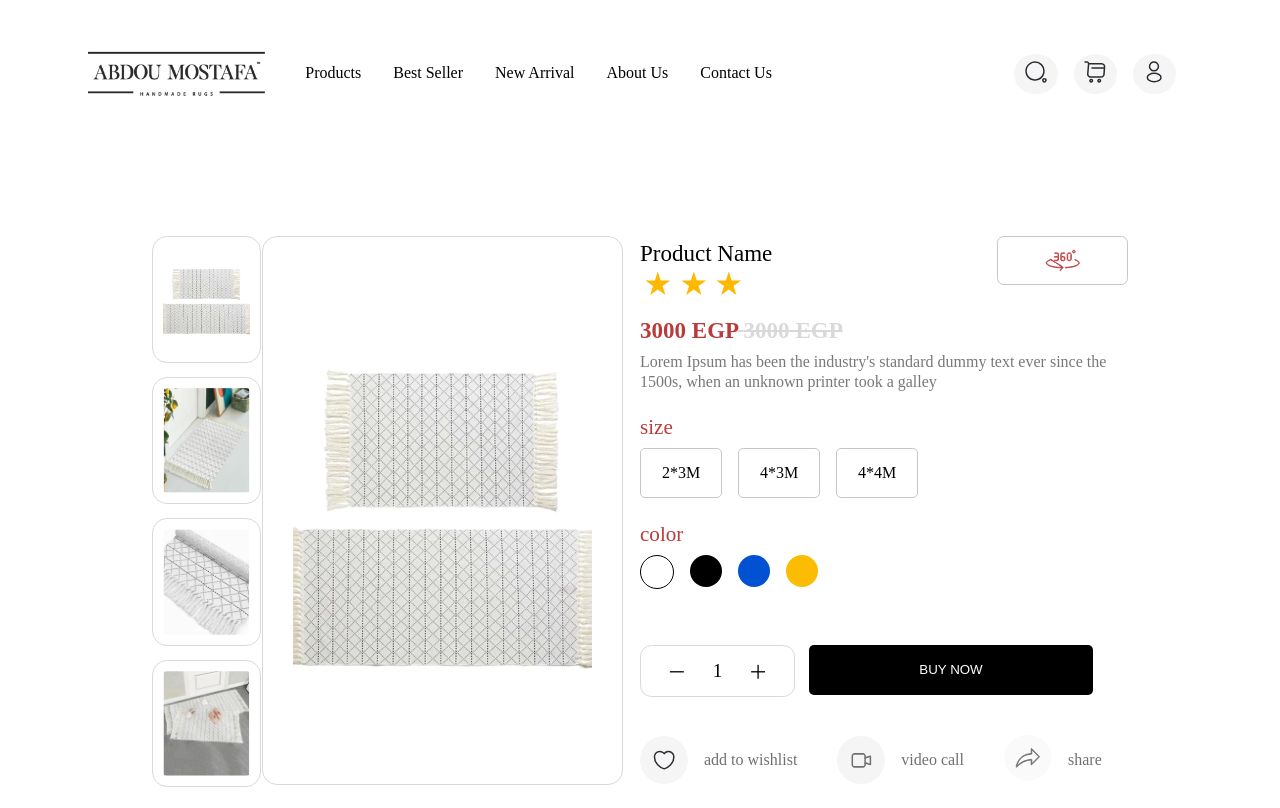
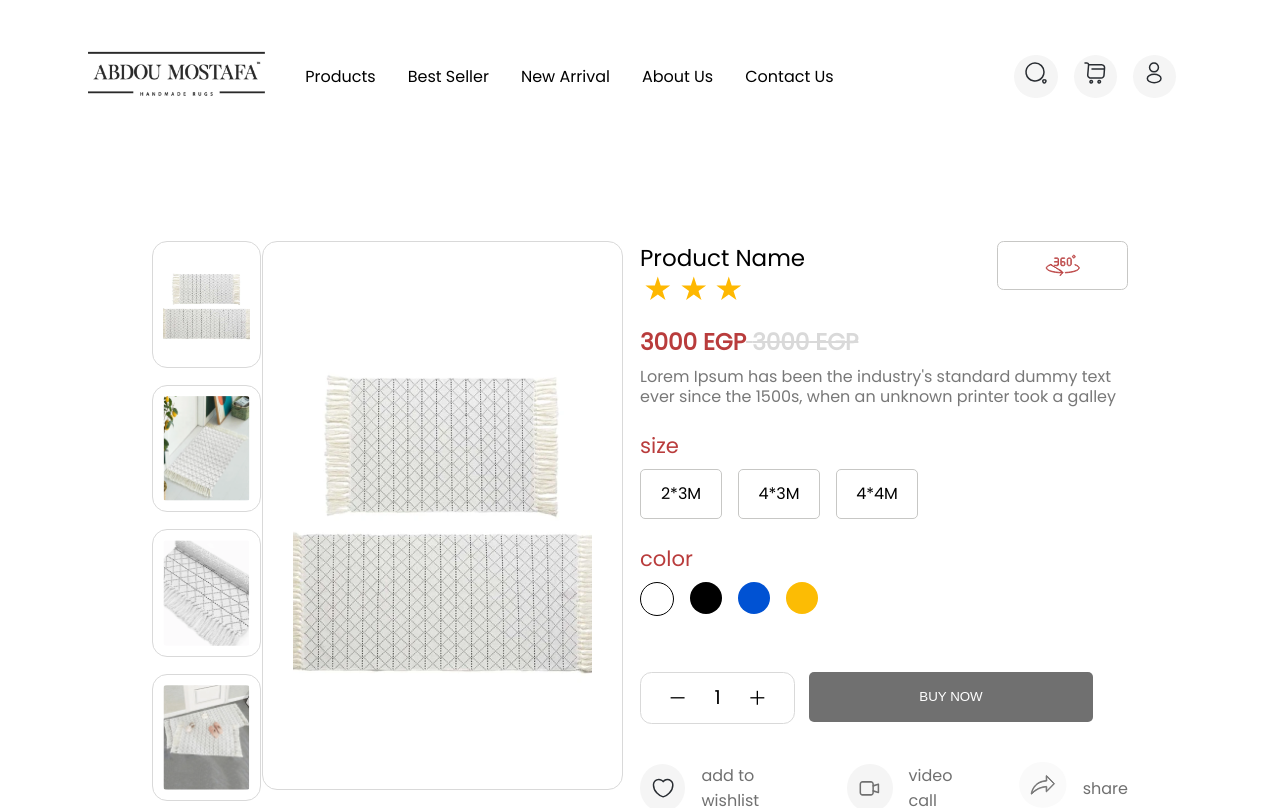
Before and after one commit to m3tesim/Ecommarce-ProductPage, a React (Create React App) app: page / in a window 1280 px wide. Shown: the top 808 px of the page. Built offline with nearby package versions, Linux system fonts and the light colour scheme.

Commit message:
add fonts

```diff
--- a/src/components/ProductDetails.jsx
+++ b/src/components/ProductDetails.jsx
@@ -106,6 +106,7 @@ class ProductDetails extends Component {
                 <button
                   onClick={() => this.handleAddToCart(context.add)}
                   className="primary-button"
+                  disabled={!(this.state.size && this.state.color)}
                 >
                   Buy Now
                 </button>
--- a/src/components/cart.jsx
+++ b/src/components/cart.jsx
@@ -50,7 +50,7 @@ function CartItem(props) {
           size: {product.size || product.size[0]}
         </span>
         <span className="gray-text">
-          color: {product.color["name"] || product.color[0]["name"]}
+          color: {product.color[0]["name"] || product.color}
         </span>
         <span className="red-text ">{product.price} EGP</span>
       </div>
--- a/src/styles/App.scss
+++ b/src/styles/App.scss
@@ -258,6 +258,9 @@
     height: 50px;
     display: block;
   }
+  button:disabled {
+    background-color: #707070;
+  }
   .buttons-container {
     margin-top: 3rem;
     margin-bottom: 30px;
--- a/src/styles/_global.scss
+++ b/src/styles/_global.scss
@@ -1,2 +1,11 @@
 $lightGray-color: #f5f5f5;
 $darkGray-color: #d9d9d9;
+
+@font-face {
+  font-family: "Poppins";
+  src: url("../../public/fonts/Poppins-Regular.ttf") format("truetype");
+}
+
+body {
+  font-family: "Poppins", sans-serif;
+}
```
Also changed, not shown: public/fonts/Poppins-Regular.ttf (added).
